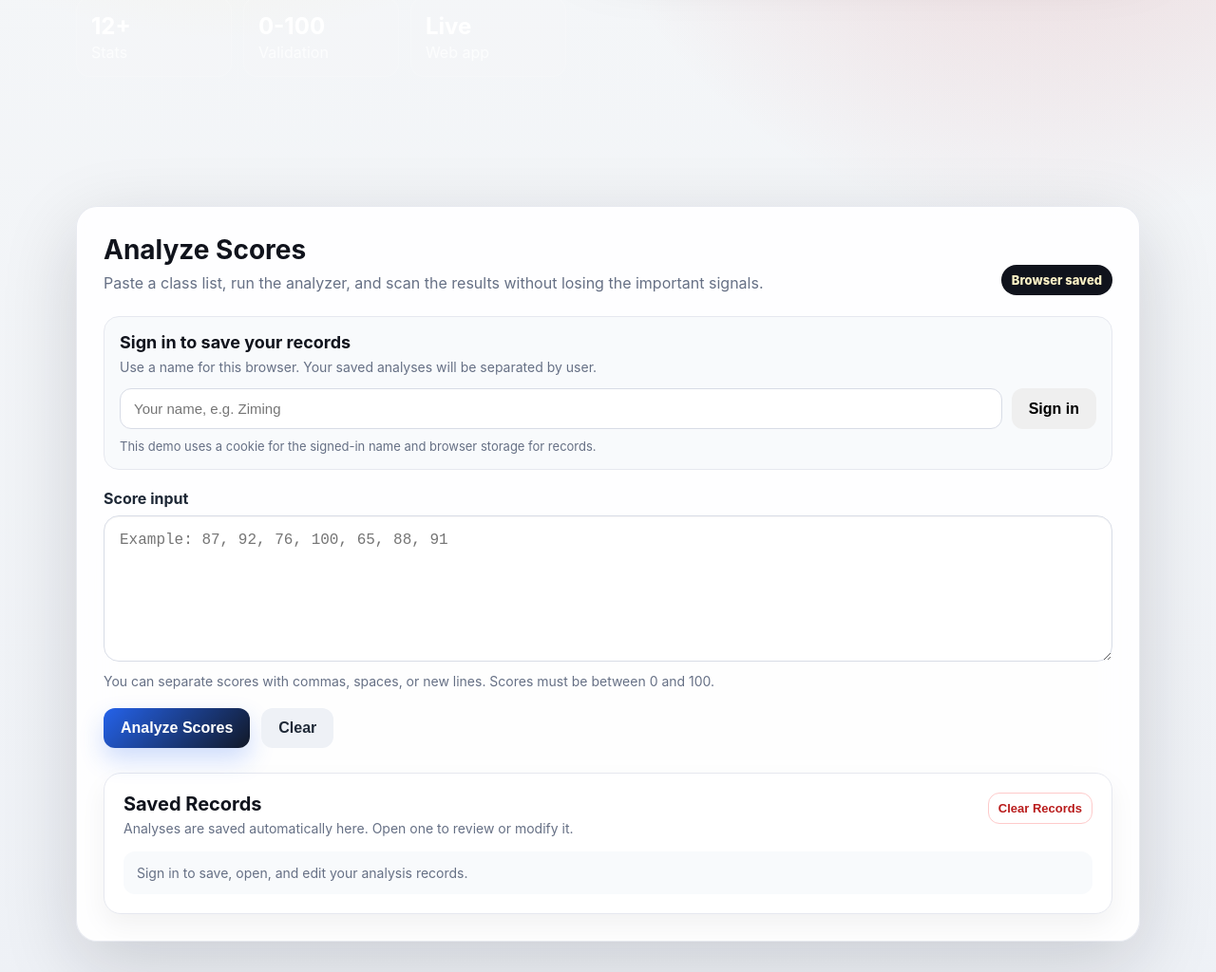
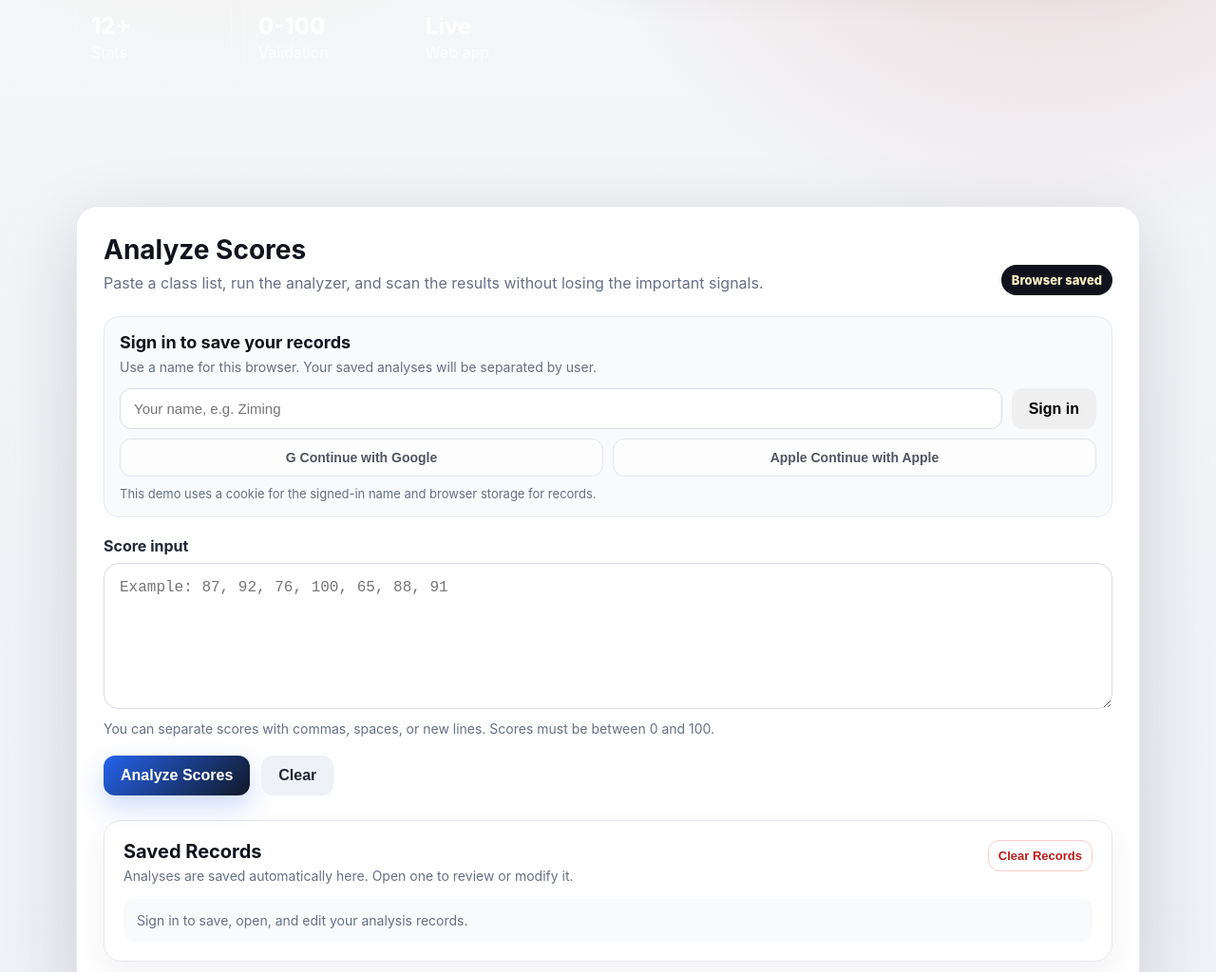
Before and after one commit to wilsonliuziming123-rgb/score-analyzer, a website: page public/index.html in a window 1280 px wide. Shown: the part 608-1632 px from the top of the page at 95% size. Drawn offline with Linux system fonts and the light colour scheme.

Commit message:
Fix hero background and add oauth placeholders

```diff
--- a/public/index.html
+++ b/public/index.html
@@ -26,7 +26,7 @@
       background:
         radial-gradient(circle at 18% 8%, rgba(240, 190, 34, 0.22), transparent 28%),
         radial-gradient(circle at 86% 20%, rgba(182, 31, 38, 0.18), transparent 30%),
-        linear-gradient(180deg, #0d1117 0%, #171a22 34%, #f4f6f8 34%, #eef1f6 100%);
+        linear-gradient(180deg, #0d1117 0%, #171a22 72vh, #f4f6f8 72vh, #eef1f6 100%);
       margin: 0;
       color: var(--ink);
     }
@@ -247,6 +247,32 @@
       gap: 10px;
     }
 
+    .oauth-row {
+      display: grid;
+      grid-template-columns: repeat(2, minmax(0, 1fr));
+      gap: 10px;
+      margin-top: 10px;
+    }
+
+    .oauth-button {
+      display: flex;
+      align-items: center;
+      justify-content: center;
+      gap: 8px;
+      padding: 11px 12px;
+      border: 1px solid #d8dce6;
+      border-radius: 12px;
+      background: white;
+      color: #111827;
+      box-shadow: none;
+      font-size: 14px;
+    }
+
+    .oauth-button[disabled] {
+      cursor: not-allowed;
+      opacity: 0.72;
+    }
+
     .auth-form input {
       width: 100%;
       padding: 12px 14px;
@@ -952,7 +978,7 @@
         background:
           radial-gradient(circle at 18% 8%, rgba(240, 190, 34, 0.2), transparent 28%),
           radial-gradient(circle at 86% 20%, rgba(182, 31, 38, 0.16), transparent 30%),
-          linear-gradient(180deg, #0d1117 0%, #171a22 44%, #f4f6f8 44%, #eef1f6 100%);
+          linear-gradient(180deg, #0d1117 0%, #171a22 840px, #f4f6f8 840px, #eef1f6 100%);
       }
 
       .site-shell {
@@ -1000,7 +1026,8 @@
       }
 
       .auth-controls,
-      .auth-form {
+      .auth-form,
+      .oauth-row {
         width: 100%;
         grid-template-columns: 1fr;
         flex-direction: column;
@@ -1190,6 +1217,10 @@
         <input id="userNameInput" type="text" autocomplete="name" placeholder="Your name, e.g. Ziming" />
         <button id="signInBtn" type="submit">Sign in</button>
       </form>
+      <div class="oauth-row">
+        <button class="oauth-button" type="button" disabled>G Continue with Google</button>
+        <button class="oauth-button" type="button" disabled>Apple Continue with Apple</button>
+      </div>
       <div class="auth-note">This demo uses a cookie for the signed-in name and browser storage for records.</div>
     </section>
 
```
